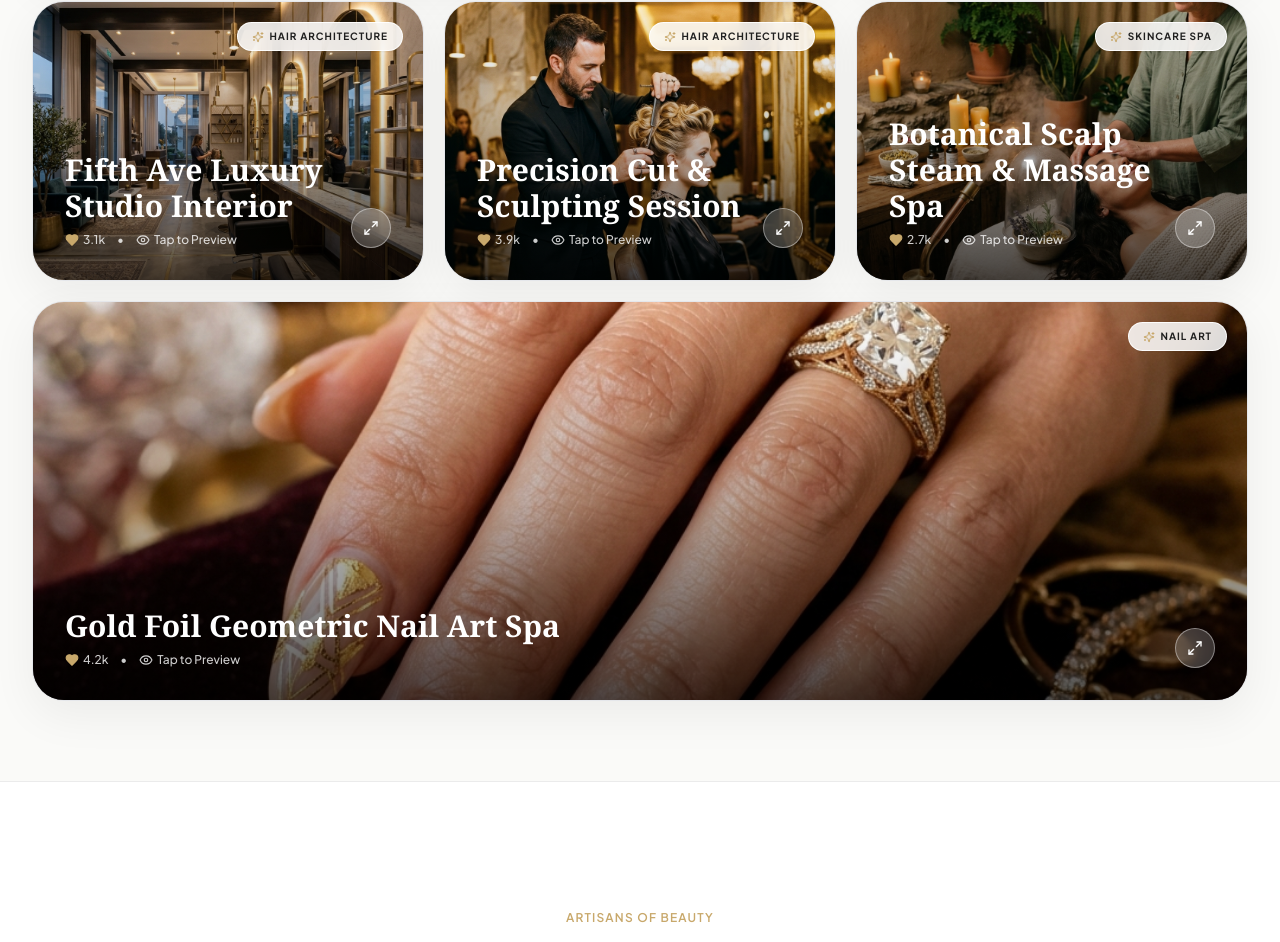
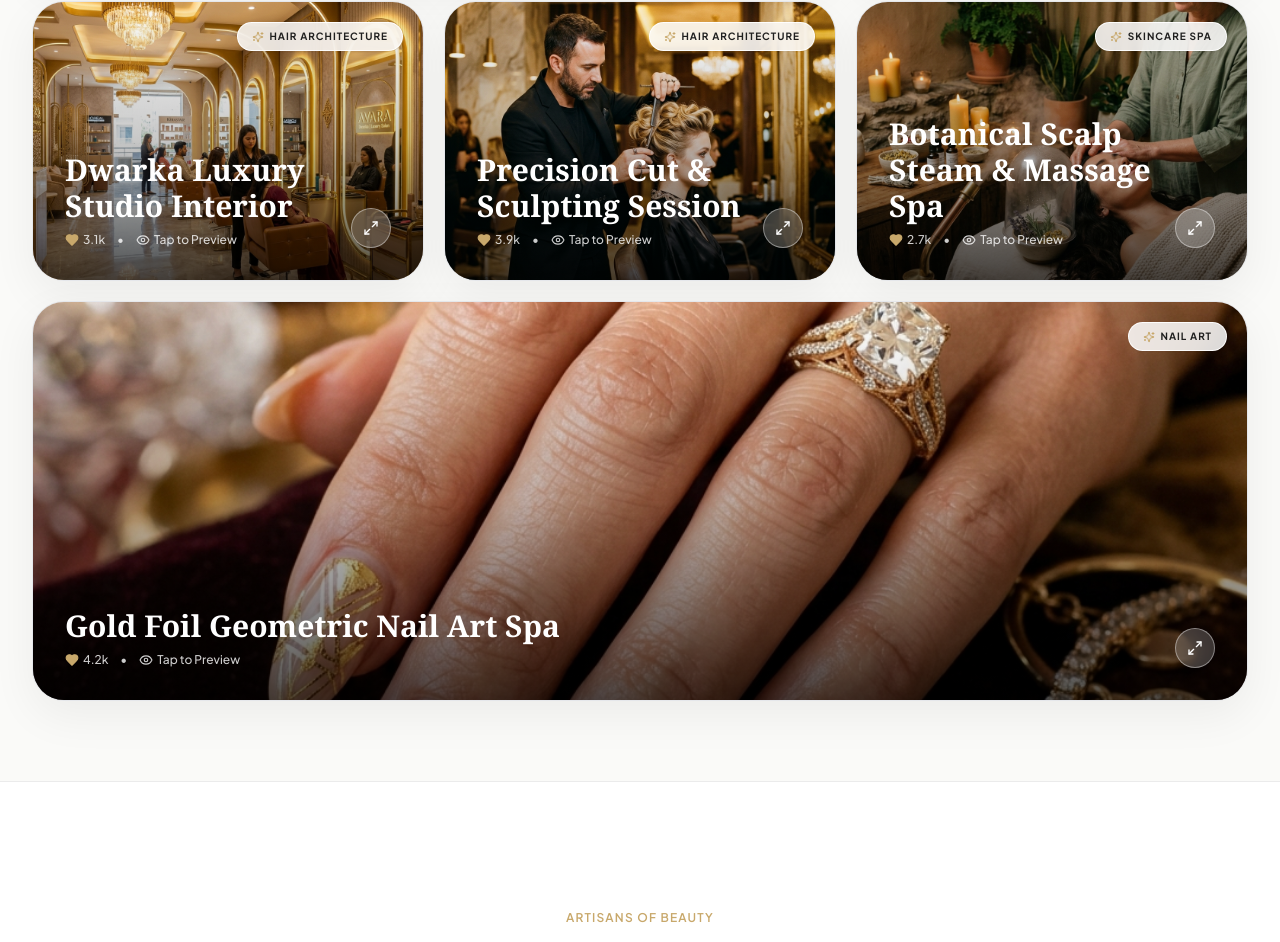
Before and after one commit to iglscare/CUT_N_LOOK, a Next.js app in the folder apps/web/: page / in a window 1280 px wide. Shown: the part 4494-5436 px from the top of the page. Built offline with nearby package versions, Linux system fonts and the light colour scheme.

Commit message:
feat: regenerate gallery imagery to match Cut N Looks Dwarka salon theme perfectly

```diff
--- a/apps/web/src/components/Gallery.tsx
+++ b/apps/web/src/components/Gallery.tsx
@@ -25,7 +25,7 @@ const GALLERY_ITEMS = [
   },
   {
     id: 3,
-    title: 'Fifth Ave Luxury Studio Interior',
+    title: 'Dwarka Luxury Studio Interior',
     category: 'Hair Architecture',
     image: '/gallery/gallery_3.png',
     gridSpan: 'lg:col-span-4 lg:row-span-1 min-h-[280px]',
```
Also changed, not shown: apps/web/public/gallery/gallery_1.png, apps/web/public/gallery/gallery_3.png.
